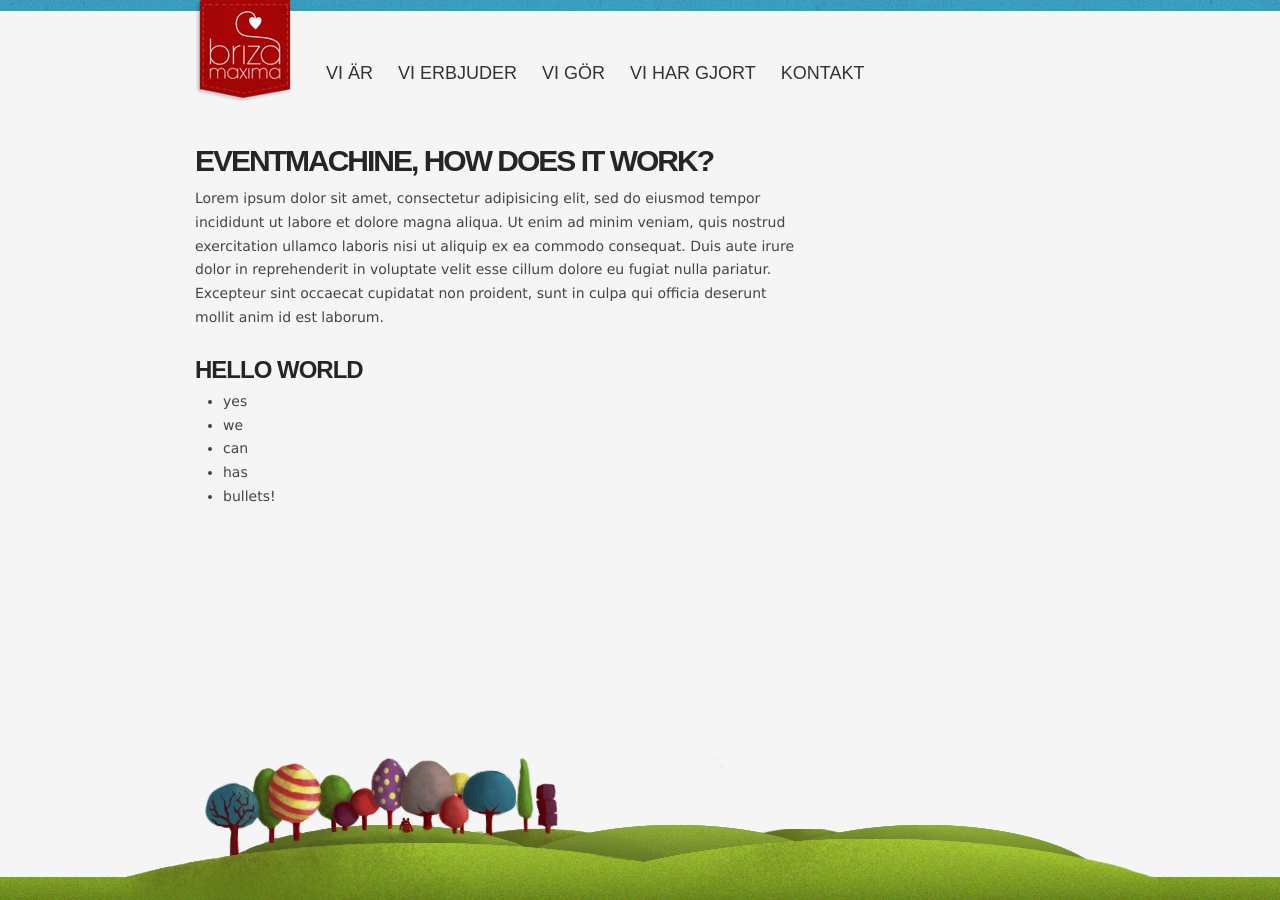
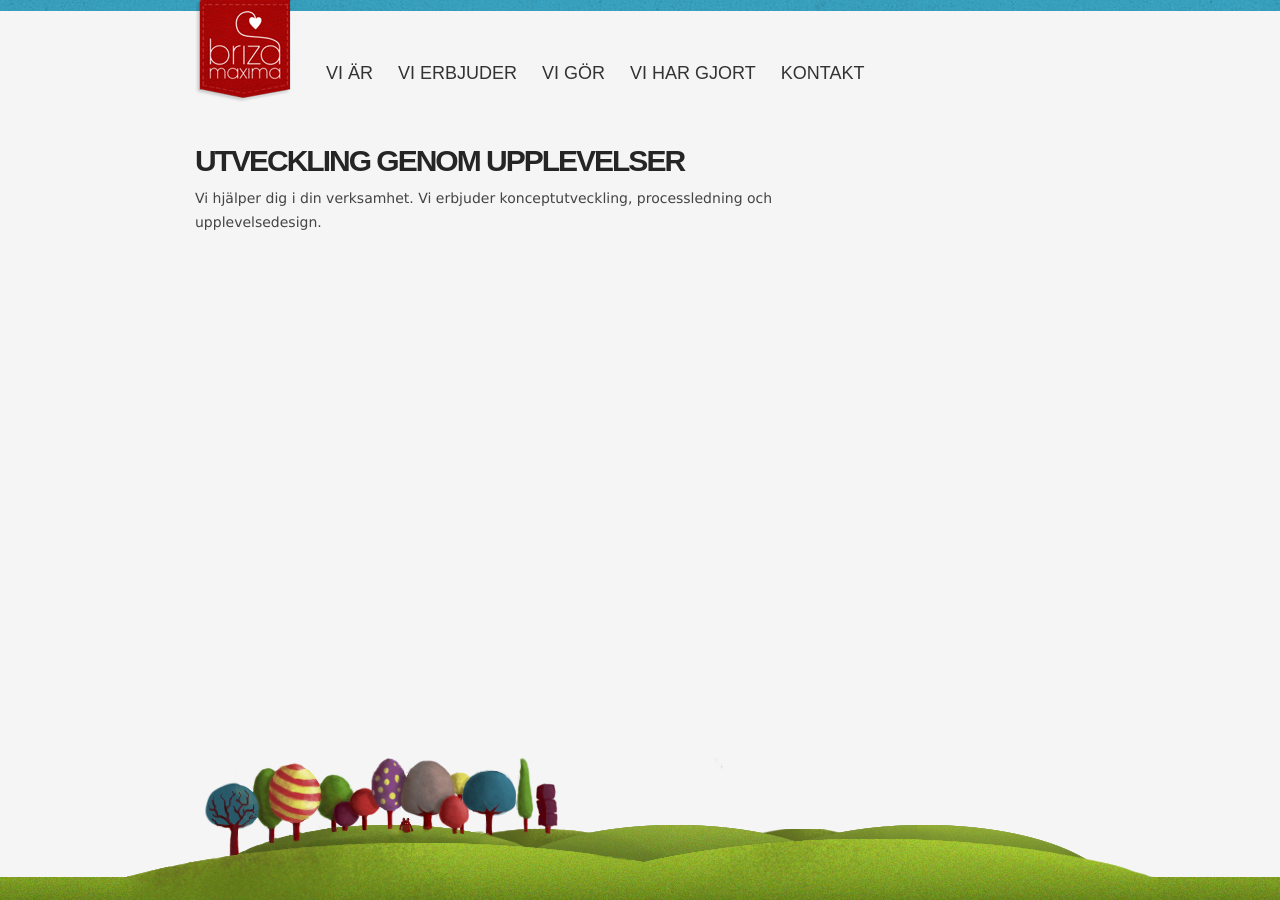
Before and after one commit to briza/briza.se, a Jekyll site: the page built from site/_posts/2011-04-29-event-machine.md, in a window 1280 px wide. Built offline with Jekyll 4.4.1, drawn with Linux system fonts in a browser that asks for light colours; Markdown is read by kramdown in place of the engine named in the settings.

Commit message:
Tidying index.html
Removed lorem text

```diff
--- a/site/_posts/2011-04-29-event-machine.md
+++ b/site/_posts/2011-04-29-event-machine.md
@@ -1,16 +1,8 @@
 ---
-title: EventMachine, How Does It Work?
+title: Utveckling genom upplevelser
 layout: post
 topics: ruby eventmachine networking nodejs
 author: Luisa Carbonelli
 ---
 
-Lorem ipsum dolor sit amet, consectetur adipisicing elit, sed do eiusmod tempor incididunt ut labore et dolore magna aliqua. Ut enim ad minim veniam, quis nostrud exercitation ullamco laboris nisi ut aliquip ex ea commodo consequat. Duis aute irure dolor in reprehenderit in voluptate velit esse cillum dolore eu fugiat nulla pariatur. Excepteur sint occaecat cupidatat non proident, sunt in culpa qui officia deserunt mollit anim id est laborum.
-
-## Hello world
-
-* yes
-* we
-* can
-* has
-* bullets!
+Vi hjälper dig i din verksamhet. Vi erbjuder konceptutveckling, processledning och upplevelsedesign.
--- a/site/index.html
+++ b/site/index.html
@@ -2,7 +2,7 @@
 layout: default
 title: Briza maxima AB
 ---
-
+---
 {% for post in site.posts limit:1 %}
 <div class="post">
     <h3><a href="{{ post.url }}">{{ post.title }}</a></h3>
@@ -14,3 +14,4 @@
 {% endfor %}
 
 <a href="/archives.html">Blog arkiv</a>
+---
```
